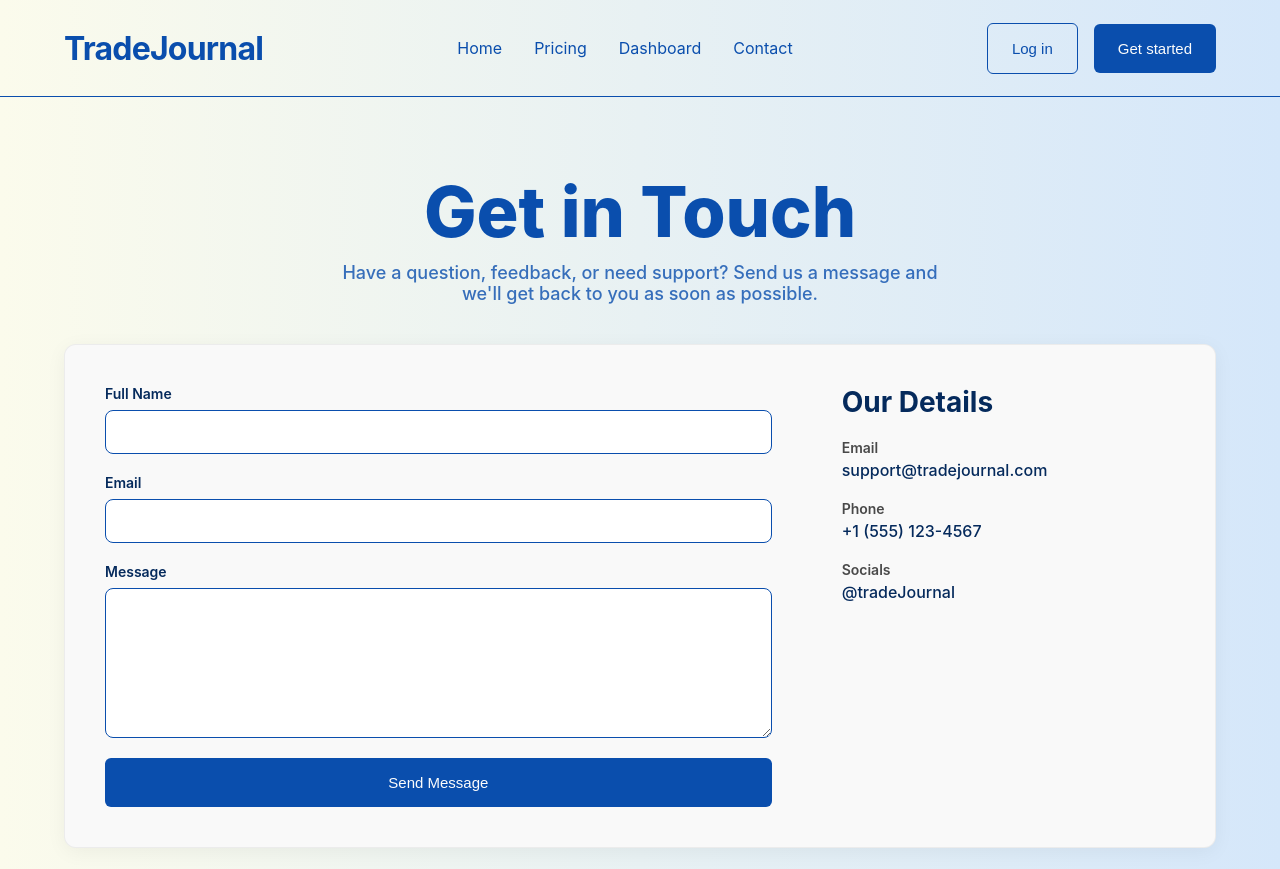
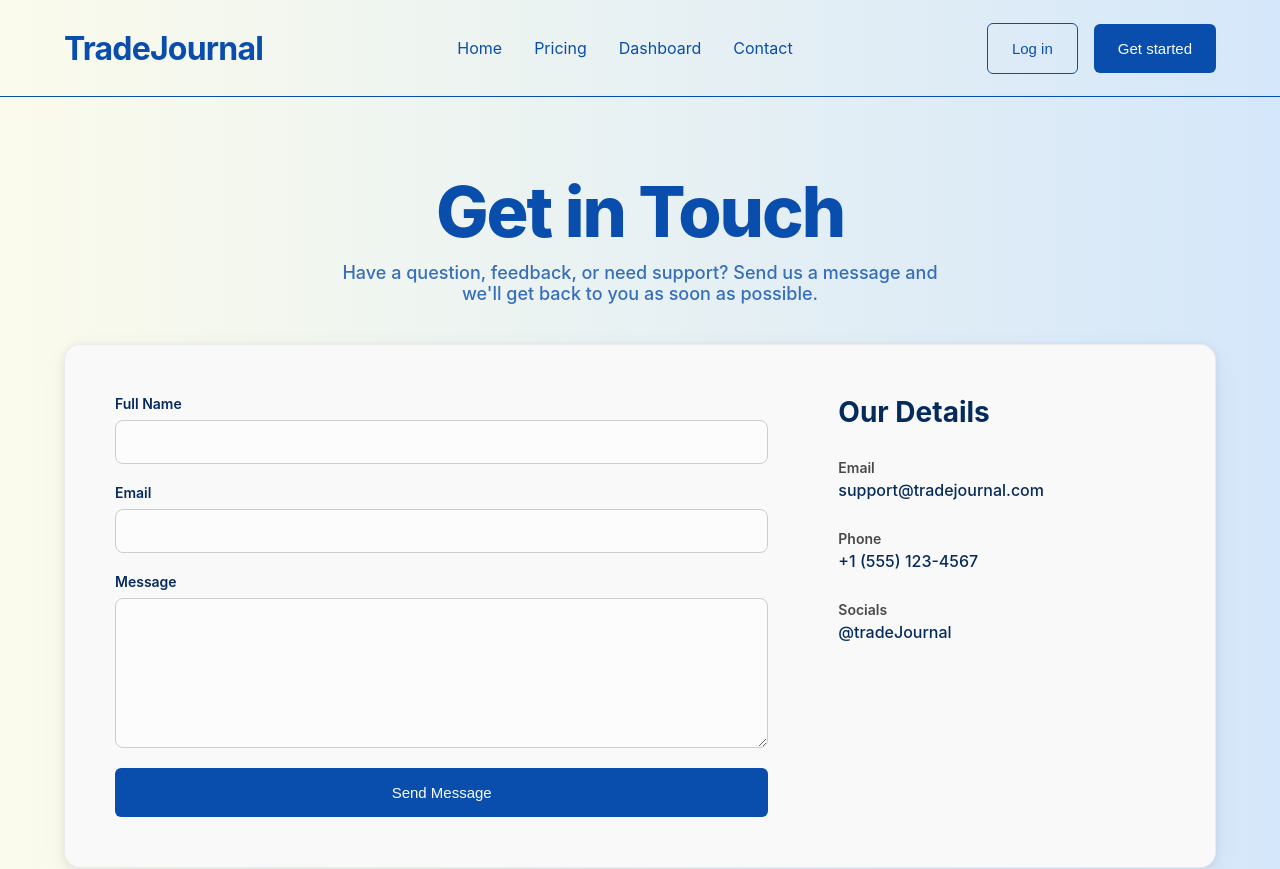
Before and after one commit to ayushcodes0/Tj-Frontend, a React (Vite) app: page /contact in a window 1280 px wide. Shown: the top 869 px of the page. Built offline with nearby package versions, Linux system fonts and the light colour scheme; no server answers.

Commit message:
added some animation

```diff
--- a/src/pages/ContactPage/ContactPage.module.css
+++ b/src/pages/ContactPage/ContactPage.module.css
@@ -6,7 +6,7 @@
   font-family: 'Inter', sans-serif;
 }
 
-.navbarContainer{
+.navbarContainer {
   padding: 0 64px;
   border-bottom: .5px solid var(--primary-text);
 }
@@ -38,6 +38,7 @@
   font-weight: 800;
   color: var(--primary-text);
   line-height: 1;
+  letter-spacing: -2px;
 }
 
 .subHeading {
@@ -53,11 +54,11 @@
   display: flex;
   gap: 50px;
   width: 100%;
-  padding: 40px;
-  border-radius: 12px;
+  padding: 50px;
+  border-radius: 16px;
   background-color: var(--landing-sec-background);
-  box-shadow: 0 4px 20px rgba(0, 0, 0, 0.05);
   border: 1px solid rgba(0, 0, 0, 0.05);
+  box-shadow: 0px 8px 30px rgba(0, 0, 0, 0.04), 0px 2px 10px rgba(0, 0, 0, 0.08);
 }
 
 .contactForm {
@@ -82,8 +83,9 @@
 .input {
   width: 100%;
   padding: 12px 16px;
-  border: .5px solid var(--primary-text);
+  border: 1px solid #ccc;
   border-radius: 8px;
+  background-color: var(--landing-background);
   font-size: 16px;
   color: var(--primary-dark-text);
   transition: all 0.2s ease-in-out;
@@ -104,7 +106,7 @@
   flex: 1;
   display: flex;
   flex-direction: column;
-  gap: 20px;
+  gap: 30px;
   padding-left: 20px;
 }
 
@@ -185,21 +187,19 @@
   }
 }
 
-
-.footerContainer{
+.footerContainer {
   background-color: #18172B;
   padding: 0 64px;
 }
 
-
-@media (max-width: 885px){
-    .footerContainer, .navbarContainer{
+@media (max-width: 885px) {
+  .footerContainer, .navbarContainer {
     padding: 0 20px;
   }
-    .contentWrapper{
+  .contentWrapper {
     padding: 40px 20px;
   }
-    .contactFormContainer{
+  .contactFormContainer {
     padding: 24px;
   }
 }
--- a/src/pages/ContactPage/ContactPage.tsx
+++ b/src/pages/ContactPage/ContactPage.tsx
@@ -3,7 +3,10 @@ import Navbar from '../../components/Navbar/Navbar';
 import Footer from '../../components/Footer/Footer';
 import { FilledButton } from '../../components/Button/Button';
 import Styles from './ContactPage.module.css';
+import { motion } from 'framer-motion';
+import type { Variants } from 'framer-motion';
 
+// Define the types for the state objects
 interface FormData {
   fullName: string;
   email: string;
@@ -15,6 +18,31 @@ interface FormStatus {
   error: boolean;
   message: string;
 }
+
+// Define animation variants for a modern feel
+const containerVariants: Variants = {
+  hidden: { opacity: 0 },
+  visible: {
+    opacity: 1,
+    transition: {
+      when: "beforeChildren",
+      staggerChildren: 0.1,
+      delayChildren: 0.2
+    }
+  }
+};
+
+const fadeUpItem: Variants = {
+  hidden: { opacity: 0, y: 20 },
+  visible: {
+    opacity: 1,
+    y: 0,
+    transition: {
+      ease: [0.16, 0.77, 0.47, 0.97],
+      duration: 0.6
+    }
+  }
+};
 
 const ContactPage = () => {
   const [formData, setFormData] = useState<FormData>({
@@ -40,7 +68,6 @@ const ContactPage = () => {
   const handleSubmit = (e: React.FormEvent<HTMLFormElement>) => {
     e.preventDefault();
 
-    // Basic form validation
     if (!formData.fullName || !formData.email || !formData.message) {
       setFormStatus({
         sent: false,
@@ -50,24 +77,20 @@ const ContactPage = () => {
       return;
     }
 
-    // In a real application, you would send this data to a server
     console.log('Form Submitted:', formData);
 
-    // Simulate a successful submission
     setFormStatus({
       sent: true,
       error: false,
       message: 'Your message has been sent successfully!'
     });
 
-    // Clear the form after a successful submission
     setFormData({
       fullName: '',
       email: '',
       message: ''
     });
 
-    // Reset the status message after a few seconds
     setTimeout(() => {
       setFormStatus({ sent: false, error: false, message: '' });
     }, 5000);
@@ -77,14 +100,19 @@ const ContactPage = () => {
     <div className={Styles.contactPageContainer}>
       <div className={Styles.navbarContainer}><Navbar /></div>
       <main className={Styles.contentWrapper}>
-        <section className={Styles.contactSection}>
-          <div className={Styles.headingContainer}>
+        <motion.section
+          className={Styles.contactSection}
+          initial="hidden"
+          animate="visible"
+          variants={containerVariants}
+        >
+          <motion.div className={Styles.headingContainer} variants={fadeUpItem}>
             <h1 className={Styles.mainHeading}>Get in Touch</h1>
             <p className={Styles.subHeading}>
               Have a question, feedback, or need support? Send us a message and we'll get back to you as soon as possible.
             </p>
-          </div>
-          <div className={Styles.contactFormContainer}>
+          </motion.div>
+          <motion.div className={Styles.contactFormContainer} variants={fadeUpItem}>
             <form onSubmit={handleSubmit} className={Styles.contactForm}>
               <div className={Styles.formGroup}>
                 <label htmlFor="fullName" className={Styles.label}>Full Name</label>
@@ -144,8 +172,8 @@ const ContactPage = () => {
                 <p className={Styles.infoText}>@tradeJournal</p>
               </div>
             </div>
-          </div>
-        </section>
+          </motion.div>
+        </motion.section>
       </main>
       <div className={Styles.footerContainer}><Footer /></div>
     </div>
```
Lines whose indentation alone changed are shown as unchanged.
